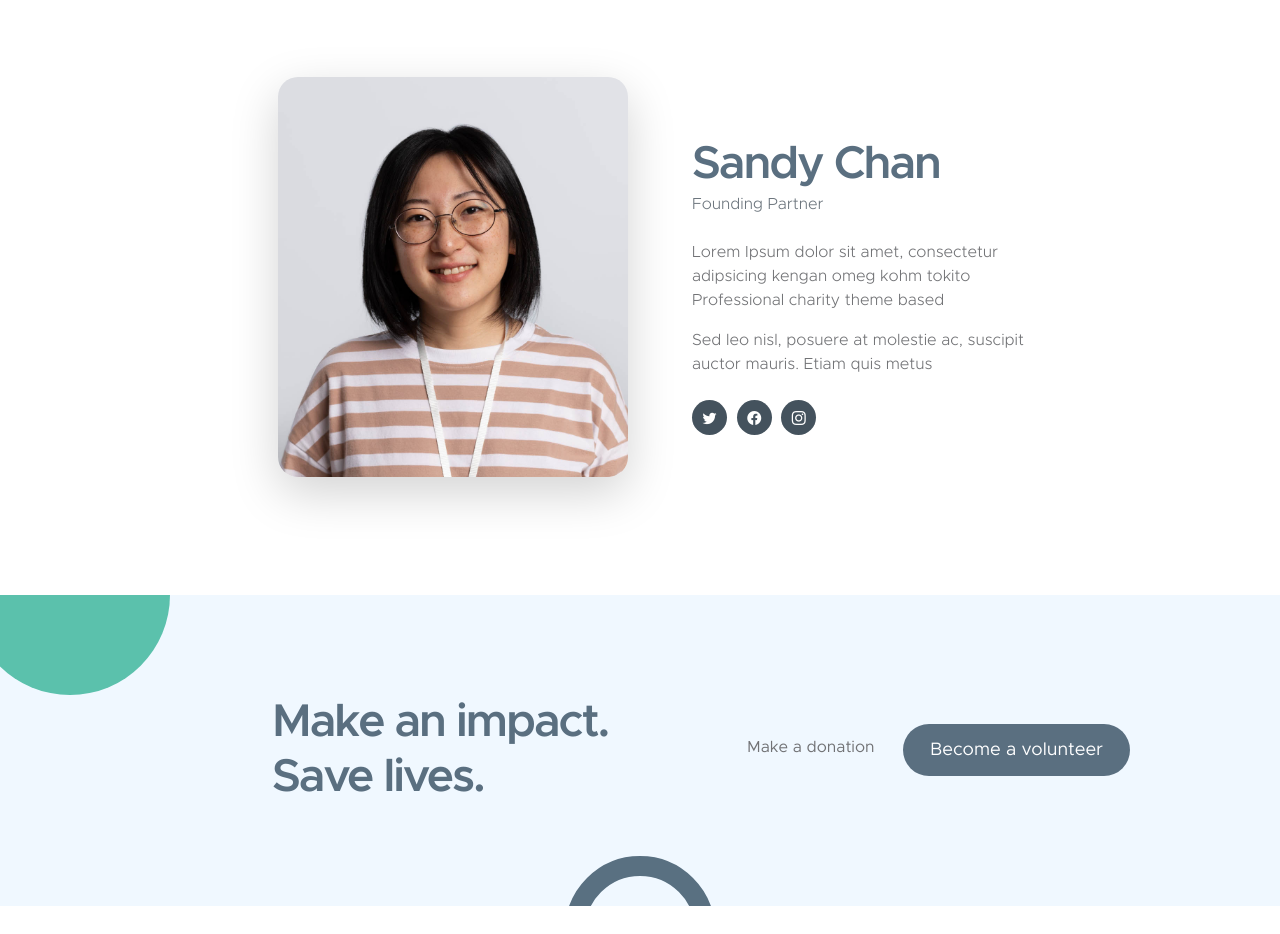
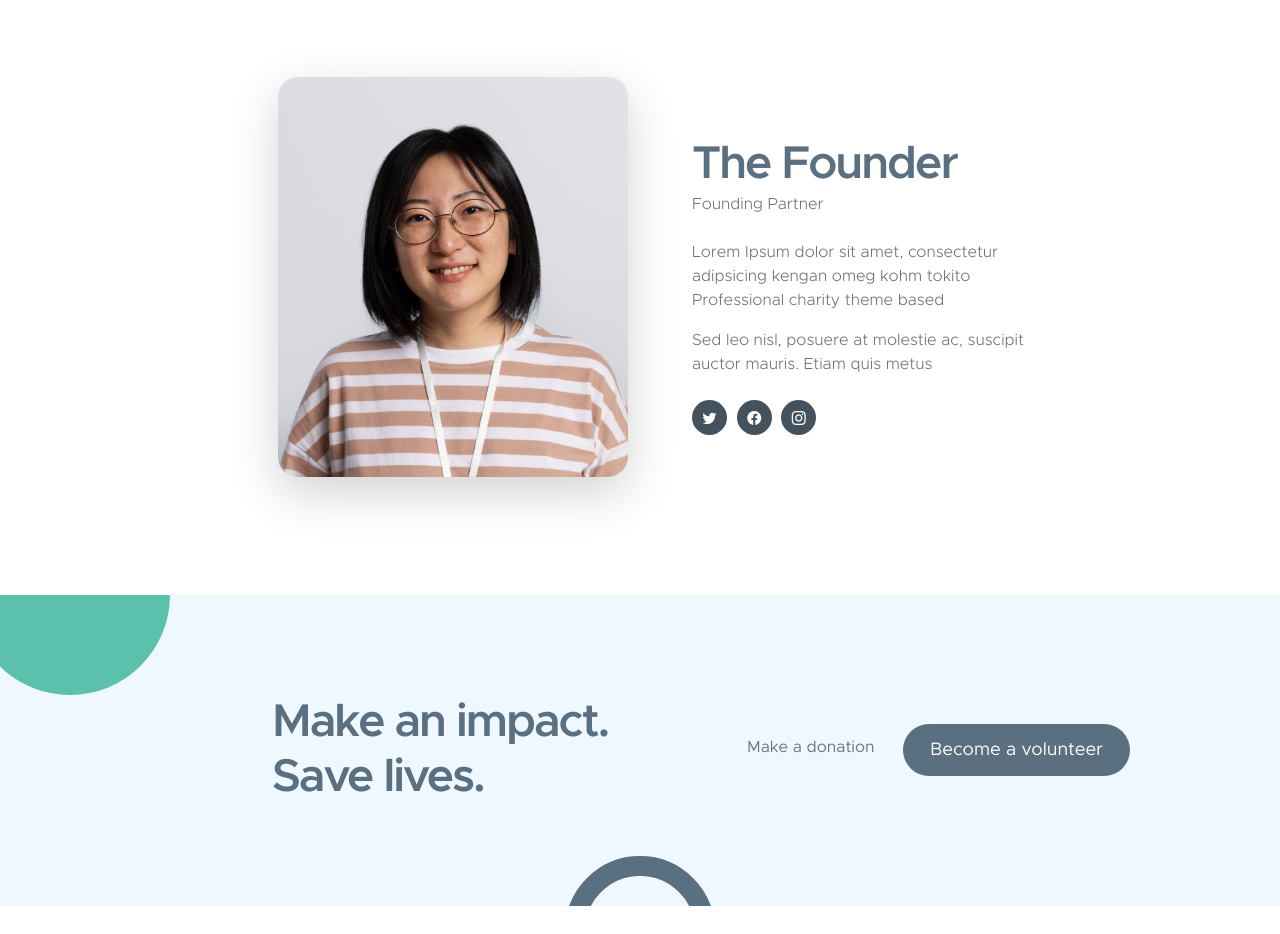
Before and after one commit to AshabaJasper/Probono_Website, a plain HTML site: page index.html in a window 1280 px wide. Shown: the part 2320-3254 px from the top of the page. Drawn offline with Linux system fonts and the light colour scheme.

Commit message:
Update to founder

```diff
--- a/index.html
+++ b/index.html
@@ -291,7 +291,7 @@
 
                     <div class="col-lg-5 col-md-7 col-12">
                         <div class="custom-text-block">
-                            <h2 class="mb-0">Sandy Chan</h2>
+                            <h2 class="mb-0">The Founder</h2>
 
                             <p class="text-muted mb-lg-4 mb-md-4">Founding Partner</p>
 
```
